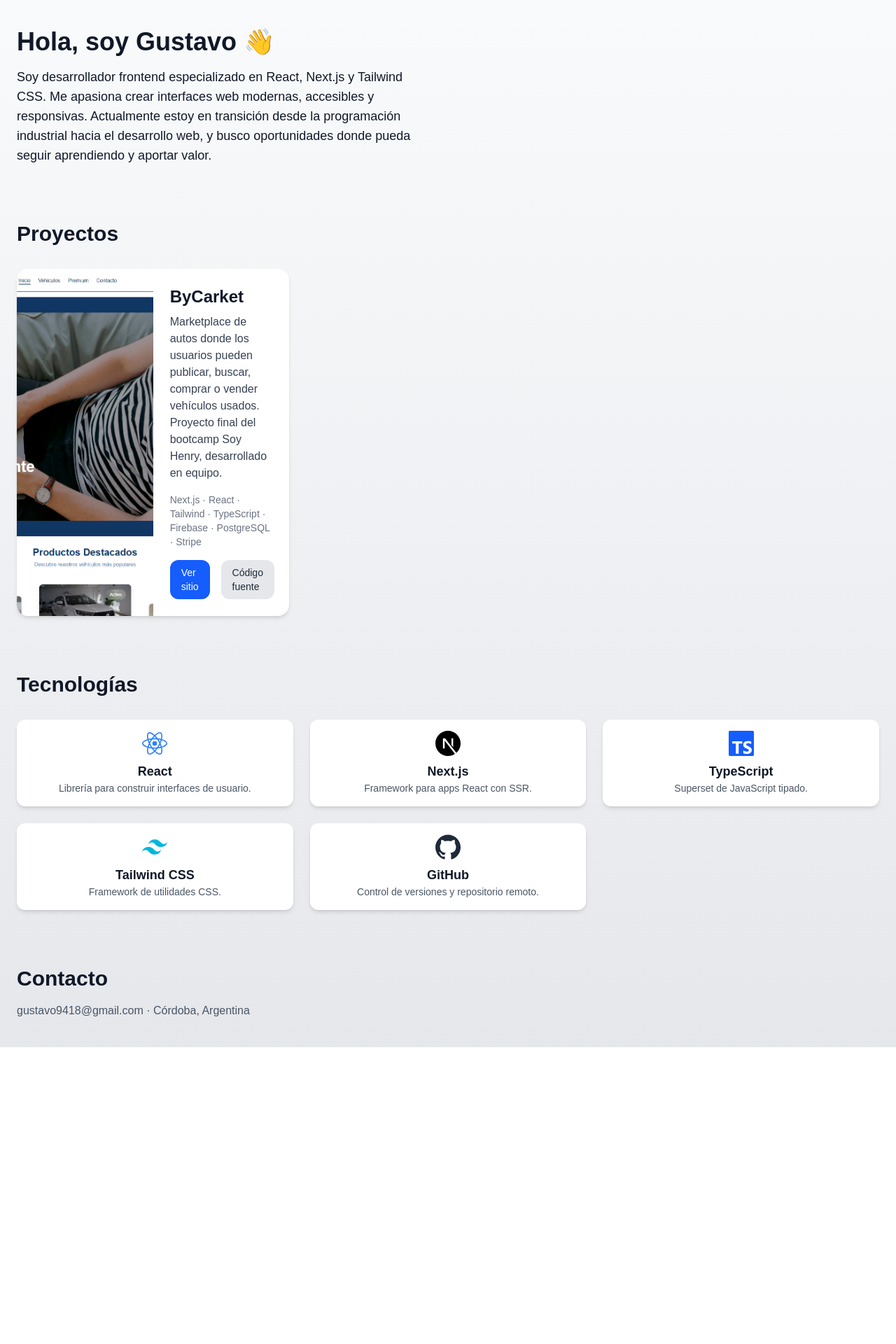
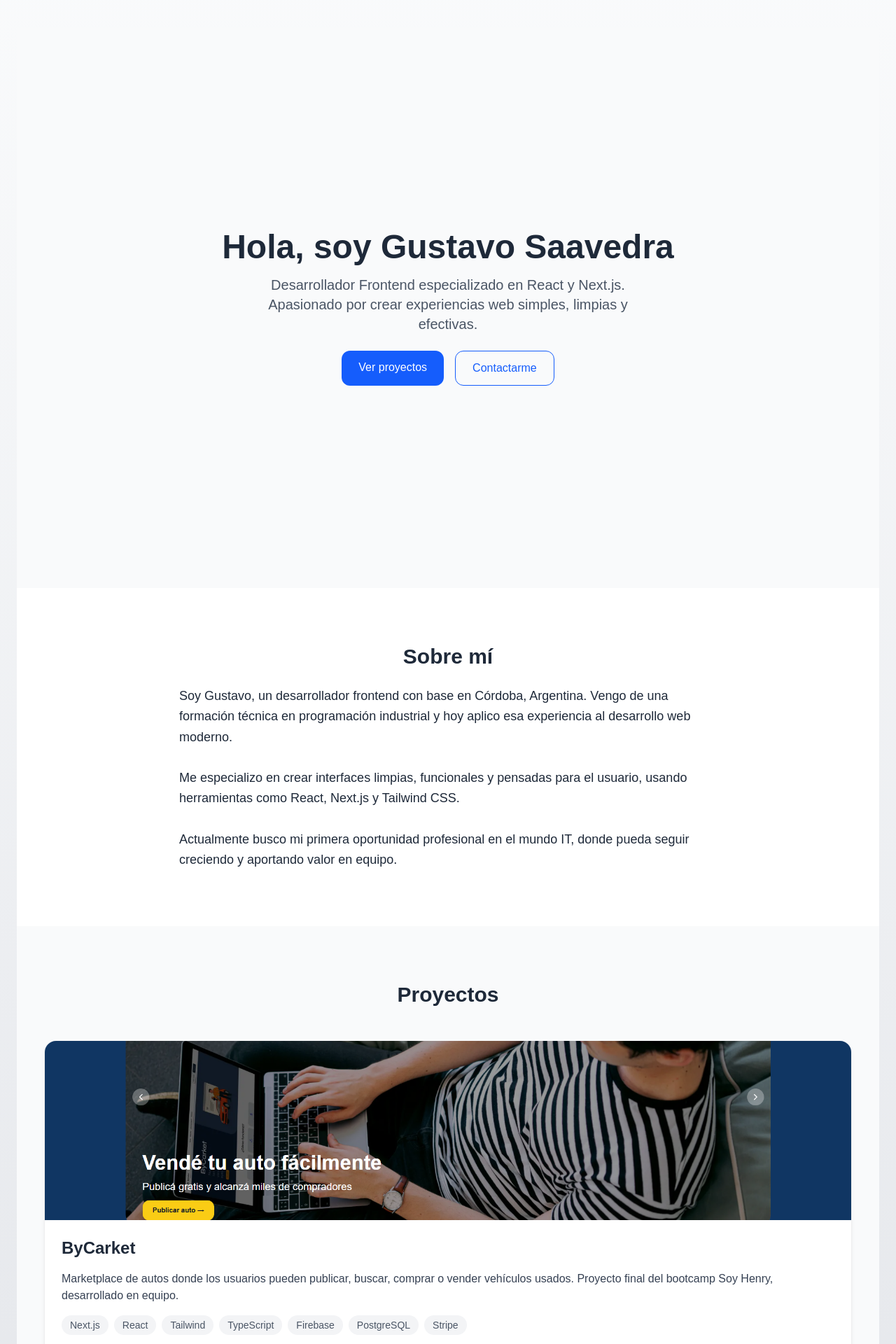
Before and after one commit to GGustavoSaavedra/portfolio, a Next.js app: page / in a window 1280 px wide. Shown: the top 1920 px of the page at 70% size. Before the commit the page ends 1496 px from the top, so only its background shows below. Built offline with nearby package versions, Linux system fonts and the light colour scheme.

Commit message:
feat portfolio

```diff
--- a/app/page.tsx
+++ b/app/page.tsx
@@ -1,15 +1,13 @@
-import Skills from "@/components/Skills";
-import Contact from "@/components/Contact";
 import About from "@/components/About";
+import Hero from "@/components/Hero";
 import Projects from "@/components/Projects";
 
 export default function HomePage() {
   return (
     <main className="min-h-screen px-6 py-10 bg-gradient-to-b from-gray-50 to-gray-200 text-gray-900 max-w-7xl mx-auto">
+      <Hero />
       <About />
       <Projects />
-      <Skills />
-      <Contact />
     </main>
   );
 }
--- a/components/About.tsx
+++ b/components/About.tsx
@@ -1,14 +1,23 @@
 export default function About() {
   return (
-    <section className="mb-20" id="about">
-      <h1 className="text-4xl font-bold mb-4">Hola, soy Gustavo 👋</h1>
-      <p className="text-lg max-w-xl">
-        Soy desarrollador frontend especializado en React, Next.js y Tailwind
-        CSS. Me apasiona crear interfaces web modernas, accesibles y
-        responsivas. Actualmente estoy en transición desde la programación
-        industrial hacia el desarrollo web, y busco oportunidades donde pueda
-        seguir aprendiendo y aportar valor.
-      </p>
+    <section id="about" className="py-20 px-4 bg-white text-gray-800">
+      <div className="max-w-3xl mx-auto">
+        <h2 className="text-3xl font-bold mb-6 text-center">Sobre mí</h2>
+        <p className="text-lg leading-relaxed">
+          Soy Gustavo, un desarrollador frontend con base en Córdoba, Argentina.
+          Vengo de una formación técnica en programación industrial y hoy aplico
+          esa experiencia al desarrollo web moderno.
+          <br />
+          <br />
+          Me especializo en crear interfaces limpias, funcionales y pensadas
+          para el usuario, usando herramientas como React, Next.js y Tailwind
+          CSS.
+          <br />
+          <br />
+          Actualmente busco mi primera oportunidad profesional en el mundo IT,
+          donde pueda seguir creciendo y aportando valor en equipo.
+        </p>
+      </div>
     </section>
   );
 }
--- /dev/null
+++ b/components/Hero.tsx
@@ -0,0 +1,32 @@
+"use client";
+
+import Link from "next/link";
+
+export default function Hero() {
+  return (
+    <section className="flex flex-col items-center justify-center text-center py-20 px-4 bg-gray-50 min-h-screen">
+      <h1 className="text-4xl sm:text-5xl font-bold text-gray-800 mb-4">
+        Hola, soy Gustavo Saavedra
+      </h1>
+      <p className="text-xl text-gray-600 max-w-xl mb-6">
+        Desarrollador Frontend especializado en React y Next.js. Apasionado por
+        crear experiencias web simples, limpias y efectivas.
+      </p>
+
+      <div className="flex gap-4">
+        <Link
+          href="#projects"
+          className="bg-blue-600 text-white px-6 py-3 rounded-xl hover:bg-blue-700 transition"
+        >
+          Ver proyectos
+        </Link>
+        <Link
+          href="#contact"
+          className="border border-blue-600 text-blue-600 px-6 py-3 rounded-xl hover:bg-blue-50 transition"
+        >
+          Contactarme
+        </Link>
+      </div>
+    </section>
+  );
+}
--- a/components/Projects.tsx
+++ b/components/Projects.tsx
@@ -1,12 +1,20 @@
 import Image from "next/image";
+import { ExternalLink, Github } from "lucide-react";
 
 const projects = [
   {
     title: "ByCarket",
     description:
       "Marketplace de autos donde los usuarios pueden publicar, buscar, comprar o vender vehículos usados. Proyecto final del bootcamp Soy Henry, desarrollado en equipo.",
-    techStack:
-      "Next.js · React · Tailwind · TypeScript · Firebase · PostgreSQL · Stripe",
+    techStack: [
+      "Next.js",
+      "React",
+      "Tailwind",
+      "TypeScript",
+      "Firebase",
+      "PostgreSQL",
+      "Stripe",
+    ],
     imageSrc: "/bycarket.png",
     websiteUrl: "https://bycarket-front-main.vercel.app/",
     repoUrl: "https://github.com/GGustavoSaavedra/bycarket--front",
@@ -15,16 +23,17 @@ const projects = [
 
 export default function Projects() {
   return (
-    <section className="mb-20" id="projects">
-      <h2 className="text-3xl font-semibold mb-8">Proyectos</h2>
+    <section className="py-20 px-4 bg-gray-50 text-gray-800" id="projects">
+      <div className="max-w-6xl mx-auto">
+        <h2 className="text-3xl font-bold mb-12 text-center">Proyectos</h2>
 
-      <div className="grid gap-8 grid-cols-1 sm:grid-cols-2 md:grid-cols-3">
+        <div className="grid gap-10">
           {projects.map((project) => (
             <div
               key={project.title}
-            className="bg-white rounded-2xl shadow-md overflow-hidden flex flex-col md:flex-row transform transition-transform hover:scale-105 hover:shadow-xl"
+              className="bg-white rounded-2xl shadow-md overflow-hidden transform transition hover:shadow-xl hover:scale-[1.02]"
             >
-            <div className="md:w-1/2 h-48 md:h-auto relative">
+              <div className="relative w-full h-64">
                 <Image
                   src={project.imageSrc}
                   alt={project.title}
@@ -33,27 +42,39 @@ export default function Projects() {
                   sizes="(max-width: 768px) 100vw, 50vw"
                 />
               </div>
-            <div className="p-6 md:w-1/2 flex flex-col justify-between">
-              <div>
-                <h3 className="text-2xl font-bold mb-2">{project.title}</h3>
-                <p className="text-gray-700 mb-4">{project.description}</p>
-                <p className="text-sm text-gray-500">{project.techStack}</p>
+
+              <div className="p-6 flex flex-col gap-4">
+                <h3 className="text-2xl font-semibold">{project.title}</h3>
+                <p className="text-gray-700">{project.description}</p>
+
+                <div className="flex flex-wrap gap-2 text-sm text-gray-600">
+                  {project.techStack.map((tech) => (
+                    <span
+                      key={tech}
+                      className="bg-gray-100 px-3 py-1 rounded-full text-sm font-medium"
+                    >
+                      {tech}
+                    </span>
+                  ))}
                 </div>
+
                 <div className="mt-4 flex gap-4">
                   <a
                     href={project.websiteUrl}
                     target="_blank"
                     rel="noopener noreferrer"
-                  className="px-4 py-2 bg-blue-600 text-white rounded-xl text-sm hover:bg-blue-700 transition"
+                    className="flex items-center gap-2 bg-blue-600 text-white px-4 py-2 rounded-xl text-sm hover:bg-blue-700 transition"
                   >
+                    <ExternalLink className="w-4 h-4" />
                     Ver sitio
                   </a>
                   <a
                     href={project.repoUrl}
                     target="_blank"
                     rel="noopener noreferrer"
-                  className="px-4 py-2 bg-gray-200 text-gray-800 rounded-xl text-sm hover:bg-gray-300 transition"
+                    className="flex items-center gap-2 bg-gray-200 text-gray-800 px-4 py-2 rounded-xl text-sm hover:bg-gray-300 transition"
                   >
+                    <Github className="w-4 h-4" />
                     Código fuente
                   </a>
                 </div>
@@ -61,6 +82,7 @@ export default function Projects() {
             </div>
           ))}
         </div>
+      </div>
     </section>
   );
 }
--- a/package.json
+++ b/package.json
@@ -9,6 +9,7 @@
     "lint": "next lint"
   },
   "dependencies": {
+    "lucide-react": "^0.525.0",
     "next": "15.3.3",
     "react": "^19.0.0",
     "react-dom": "^19.0.0",
```
Also changed, not shown: 1 other file (tests, documents, lock files or other folders). Lines whose indentation alone changed are shown as unchanged.
